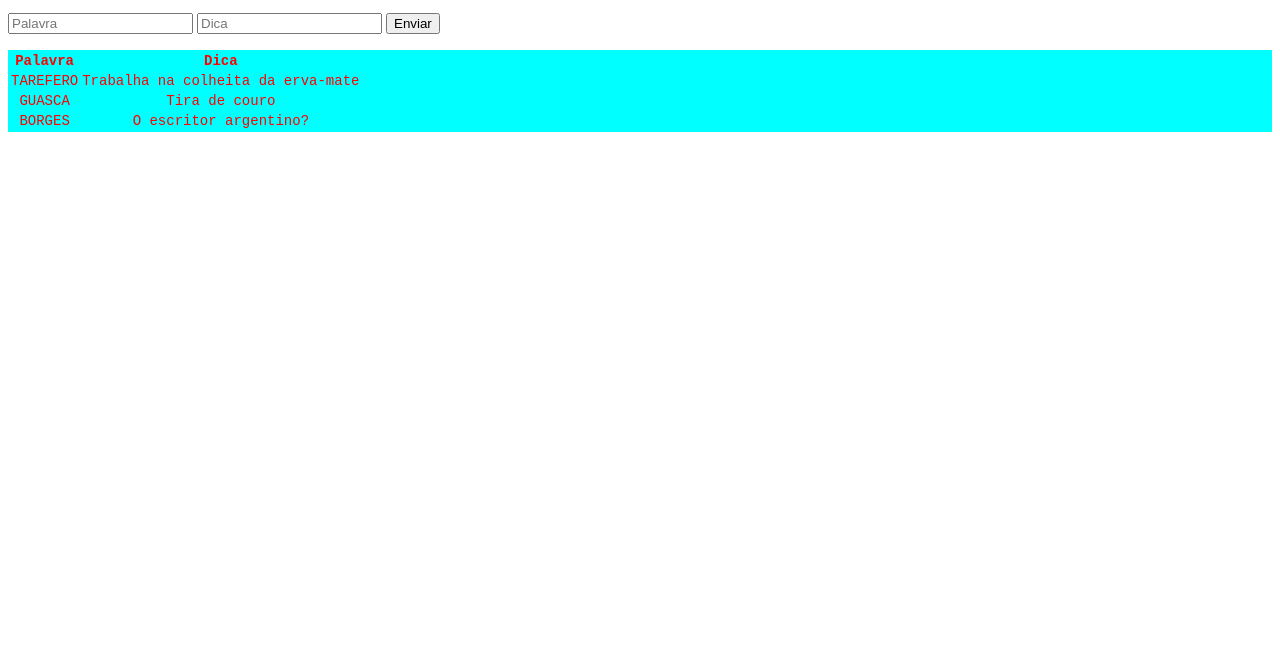
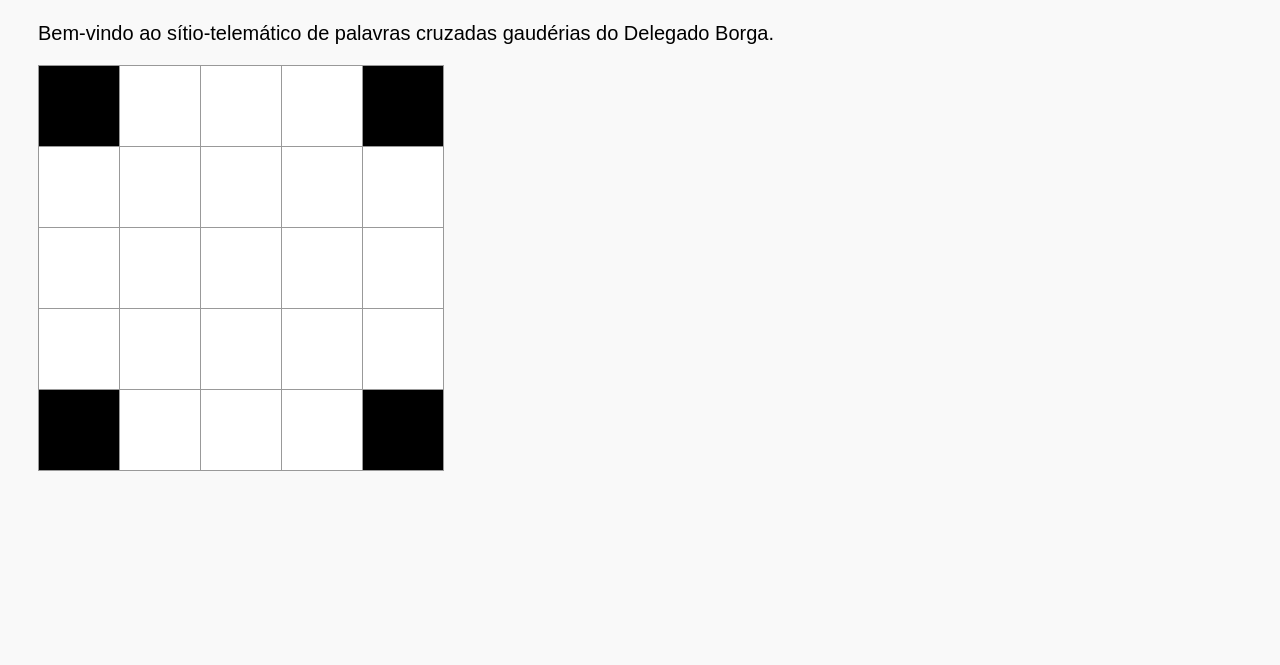
Before and after one commit to joaoboger/palavras-cruzadas-gauderias, a plain HTML site: page index.html in a window 1280 px wide. Shown: the part 135-800 px from the top of the page. Drawn offline with Linux system fonts and the light colour scheme.

Commit message:
static crossword grid

```diff
--- a/index.html
+++ b/index.html
@@ -1,47 +1,51 @@
 <!DOCTYPE html>
 <!-- all html code must be within this tag -->
-<html>
+<html lang="pt-br">
   <!-- infos about the page that won't necessarily be shown -->
   <head>
     <!-- character encoding of the page -->
-    <meta charset="UTF-8">
+    <meta charset="UTF-8" />
     <!-- page title that appears on the tab -->
-    <title>Palavras Cruzadas Gaudérias 🐀🩴⚫️</title>
+    <title>Cruzadinhas Gaudérias 🐀🩴⚫️</title>
     <!-- adding the reference to .css file -->
     <link rel="stylesheet" href="style.css">
   </head>
   <!-- what will appear on the page itself -->
   <body>
-    <h1>Mini Palavras Cruzadas Gaudérias Diárias</h1>
-    <p>Bem-vindo ao sítio-telemático de palavras cruzadas gaudérias do Delegado Boga.</p>
+    <h1>Mini Palavras Cruzadas Gaudérias</h1>
+    <p>Bem-vindo ao sítio-telemático de palavras cruzadas gaudérias do Delegado Borga.</p>
 
-    <div>
-      <p>Deixe sua sugestão de palavra para as próximas edições:</p>
-      <input id="input-palavra" type="text" placeholder="Palavra">
-      <input id="input-dica" type="text" placeholder="Dica">
-      <button id="botao-verificar">Enviar</button>
-      <p id="mensagem"></p>
-    </div>
+    <div class="cw-grid">
+        <!-- 6x6 grid with 36 cell class divs -->
+        <div class="cw-cell-null"></div>
+        <div class="cw-cell"></div>
+        <div class="cw-cell"></div>
+        <div class="cw-cell"></div>
+        <div class="cw-cell-null"></div>
 
-    <div class="tabela-palavras">
-      <table>
-        <tr>
-          <th>Palavra</th>
-          <th>Dica</th>
-        </tr>
-        <tr>
-          <td>TAREFERO</td>
-          <td>Trabalha na colheita da erva-mate</td>
-        </tr>
-        <tr>
-          <td>GUASCA</td>
-          <td>Tira de couro</td>
-        </tr>
-        <tr>
-          <td>BORGES</td>
-          <td>O escritor argentino?</td>
-        </tr>
-      </table>
+        <div class="cw-cell"></div>
+        <div class="cw-cell"></div>
+        <div class="cw-cell"></div>
+        <div class="cw-cell"></div>
+        <div class="cw-cell"></div>
+
+        <div class="cw-cell"></div>
+        <div class="cw-cell"></div>
+        <div class="cw-cell"></div>
+        <div class="cw-cell"></div>
+        <div class="cw-cell"></div>
+
+        <div class="cw-cell"></div>
+        <div class="cw-cell"></div>
+        <div class="cw-cell"></div>
+        <div class="cw-cell"></div>
+        <div class="cw-cell"></div>
+
+        <div class="cw-cell-null"></div>
+        <div class="cw-cell"></div>
+        <div class="cw-cell"></div>
+        <div class="cw-cell"></div>
+        <div class="cw-cell-null"></div>
     </div>
 
     <script src="script.js"></script>
--- a/style.css
+++ b/style.css
@@ -1,7 +1,40 @@
-.tabela-palavras{
-    color: red;
-    background-color: aqua;
-    font-family: 'Courier New', monospace;
-    font-size: 14px;
+body {
+    background-color: #f9f9f9;
+    font-family: sans-serif;
+    font-size: 20px;
+    display: flex;
+    flex-direction: column;
+    padding: 30px;
+}
+
+/* crosswords cell */
+.cw-grid{
+    display: grid;
+    /* these describe how to organize the divs inside the grid */
+    grid-template-columns: repeat(5, 80px);
+    grid-template-rows: repeat(5, 80px);
+    /* adds a gap of 5 pixels between each element, horizontal
+    and vertically */
+    gap: 1px;
+}
+
+/* letter cells */
+.cw-cell{
+    width: 80px;
+    height: 80px;
+    background-color: white;
+    border: 1px solid #999;
     text-align: center;
+    vertical-align: middle;
+    font-size: 20px;
 }
+
+/* non-playable cells */
+.cw-cell-null{
+    width: 80px;
+    height: 80px;
+    background-color: black;
+    border: 1px solid #999;
+    text-align: center;
+    vertical-align: middle;
+}
```
